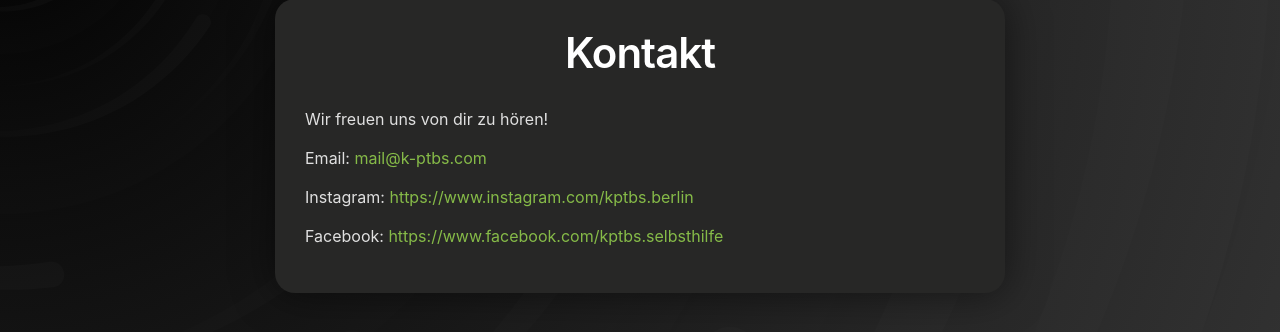
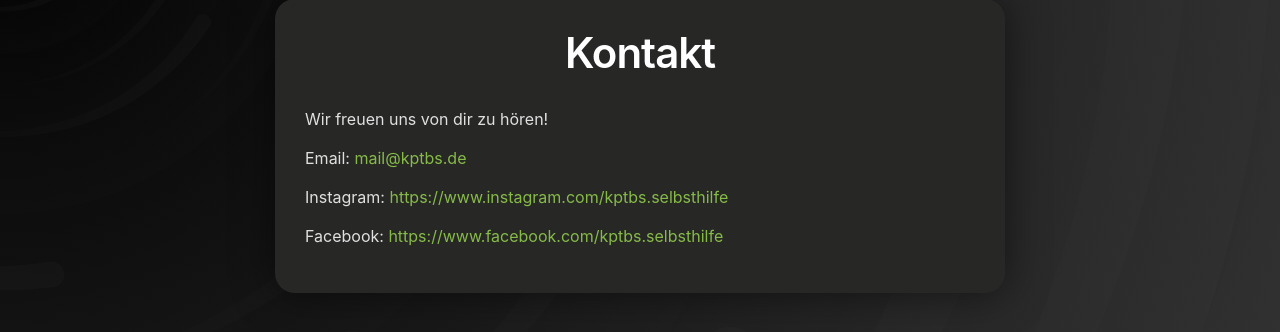
Before and after one commit to 3xz/k-ptbs, a Jekyll site: the page built from kontakt.md, in a window 1280 px wide. Shown: the part 106-438 px from the top of the page. Built offline with Jekyll 4.4.1, drawn with Linux system fonts in a browser that asks for light colours.

Commit message:
Update kontakt.md

```diff
--- a/kontakt.md
+++ b/kontakt.md
@@ -5,8 +5,8 @@ layout: page
 
 Wir freuen uns von dir zu hören!
 
-Email: <a href="mailto:mail@k-ptbs.com">mail@k-ptbs.com</a>
+Email: <a href="mailto:mail@kptbs.de">mail@kptbs.de</a>
 
-Instagram: <a href="https://www.instagram.com/kptbs.berlin">https://www.instagram.com/kptbs.berlin</a>
+Instagram: <a href="https://www.instagram.com/kptbs.selbsthilfe">https://www.instagram.com/kptbs.selbsthilfe</a>
 
 Facebook: <a href="https://www.facebook.com/kptbs.selbsthilfe">https://www.facebook.com/kptbs.selbsthilfe</a>
```
